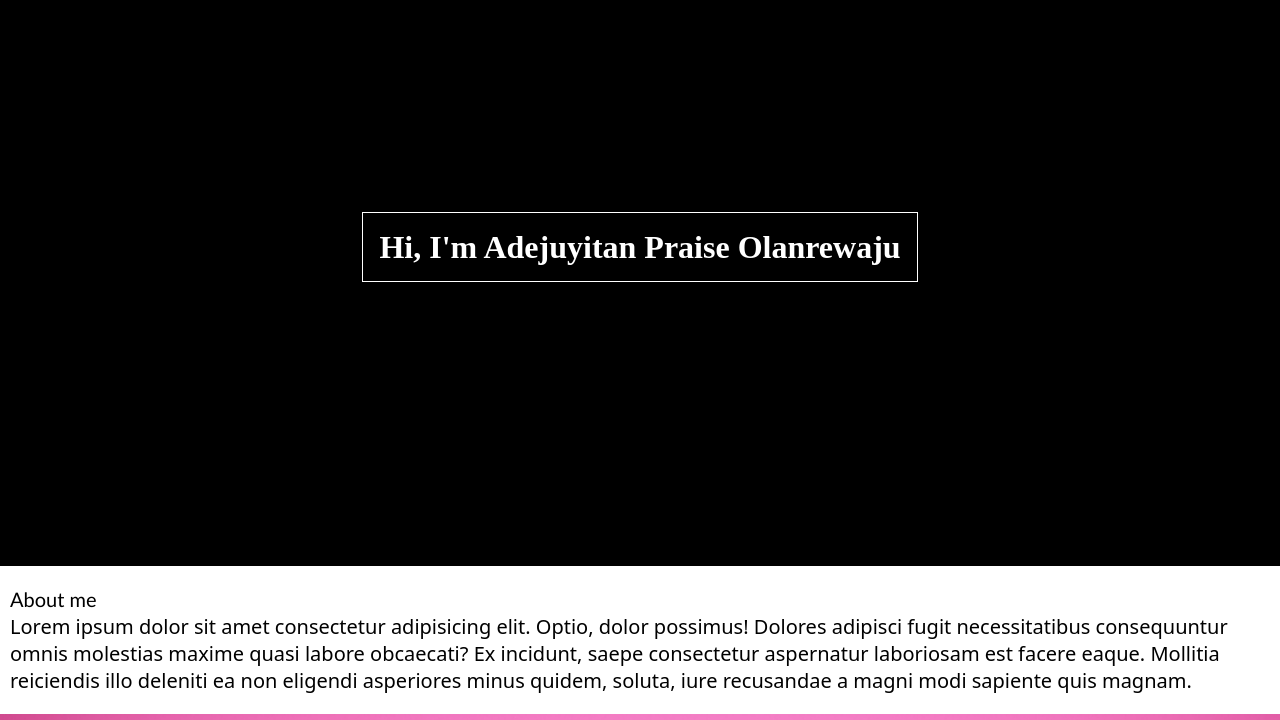
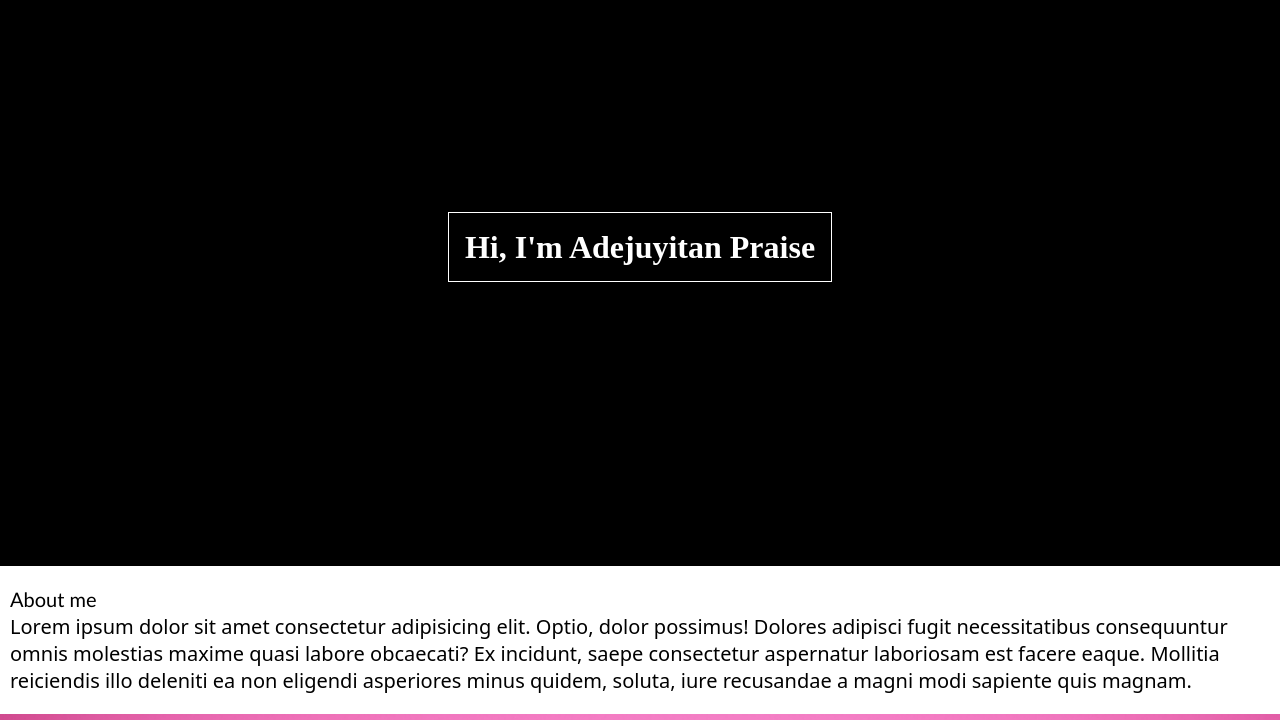
Before and after one commit to John-awe-web/Adejuyitan-Praise-seudo-portfolio, a plain HTML site: page index.html in a window 1280 px wide. Shown: the part 80-800 px from the top of the page. Drawn offline with Linux system fonts and the light colour scheme.

Commit message:
Update index.html

```diff
--- a/index.html
+++ b/index.html
@@ -26,7 +26,7 @@
     </div>
 
     <div class="hero">
-        <h1><a href="">Hi, I'm Adejuyitan Praise Olanrewaju</a></h1>
+        <h1><a href="">Hi, I'm Adejuyitan Praise</a></h1>
     </div>
 
 
```
